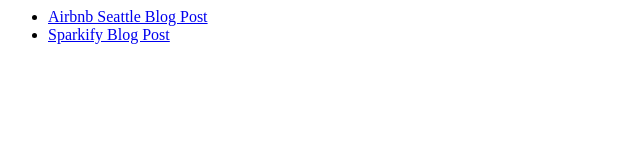
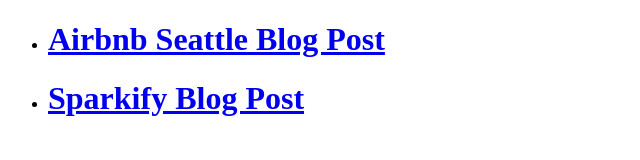
Before and after one commit to stannnman/stannnman.github.io, a plain HTML site: page index.html in a window 1280 px wide. Shown: the whole page, without its empty margins (0-640 px from the left). Drawn offline with Linux system fonts and the light colour scheme.

Commit message:
Update index.html

```diff
--- a/index.html
+++ b/index.html
@@ -1,4 +1,12 @@
+<!DOCTYPE html>
+<html lang="en">
+
+<body>
+
 <ul>
-  <li><a href="Airbnb Seattle Blog Post.html">Airbnb Seattle Blog Post</a></li>
-  <li><a href="Sparkify_Blog_Post.html">Sparkify Blog Post</a></li>
+  <li><h1><a href="Airbnb Seattle Blog Post.html">Airbnb Seattle Blog Post</a></h1></li>
+  <li><h1><a href="Sparkify_Blog_Post.html">Sparkify Blog Post</a></h1></li>
 </ul>
+
+</body>
+</html>
```
